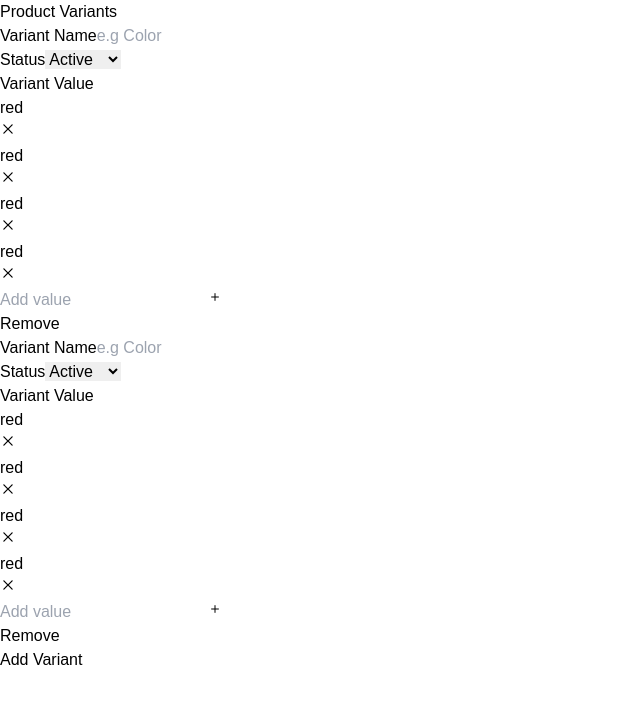
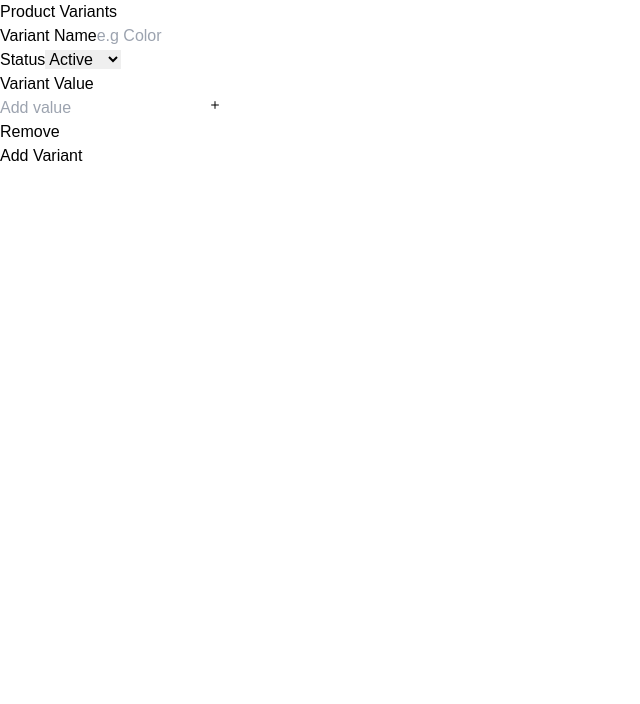
Before and after one commit to Iqra562/ProductVariantsManagement, a React (Vite) app: page / in a window 1280 px wide. Shown: the top 704 px of the page, without its empty margins (0-640 px from the left). Built offline with nearby package versions, Linux system fonts and the light colour scheme.

Commit message:
Update AddProductVariantsForm.jsx

```diff
--- a/src/components/AddProductVariantsForm/AddProductVariantsForm.jsx
+++ b/src/components/AddProductVariantsForm/AddProductVariantsForm.jsx
@@ -2,13 +2,15 @@ import React, { useEffect, useState } from "react";
 import { RxCross2 } from "react-icons/rx";
 import { IoIosAdd } from "react-icons/io";
 
-export default function AddProductVariantsForm(){
-    const [variantNumber, setVariantNumber] = useState(2);
+export default function AddProductVariantsForm() {
+  const [variantValue, setVariantValue] = useState("");
+  const [variantValues, setVariantValues] = useState({});
   const [variants, setVariants] = useState(() => {
     const savedVariants = localStorage.getItem("variants");
-        return savedVariants ? JSON.parse(savedVariants) : [];
+    return savedVariants
+      ? JSON.parse(savedVariants)
+      : [{ variantsName: "", values: [] }];
   });
-
   const handleProductVariant = (e, index) => {
     const variantName = e.target.value;
 
@@ -16,13 +18,49 @@ export default function AddProductVariantsForm(){
       const updatedVariants = [...prevVariants];
 
       if (!updatedVariants[index]) {
-                updatedVariants[index] = { [variantName]: [] };
+        updatedVariants[index] = { variantsName: variantName, values: [] };
       } else {
-                const oldKey = Object.keys(updatedVariants[index])[0];
-                updatedVariants[index] = { [variantName]: updatedVariants[index][oldKey] || [] };
+        updatedVariants[index] = {
+          ...updatedVariants[index],
+          variantsName: variantName,
+        };
       }
 
+      // localStorage.setItem("variants", JSON.stringify(updatedVariants));
+
+      return updatedVariants;
+    });
+  };
+  const handleVariantValues = (index) => {
+    if (!variantValue[index]) return;
+
+    setVariants((prevVariants) => {
+      const updatedVariants = [...prevVariants];
+
+      updatedVariants[index] = {
+        ...updatedVariants[index],
+        values: [...updatedVariants[index].values, variantValue[index]], // Use the correct value
+      };
+
       localStorage.setItem("variants", JSON.stringify(updatedVariants));
+
+      return updatedVariants;
+    });
+
+    setVariantValue((prevValues) => ({
+      ...prevValues,
+      [index]: "", // reset input field
+    }));
+  };
+
+  const addVariantForm = () => {
+    setVariants((prevVariants) => {
+      const updatedVariants = [
+        ...prevVariants,
+        { variantsName: "", values: [] },
+      ];
+
+      // localStorage.setItem("variants", JSON.stringify(updatedVariants));
 
       return updatedVariants;
     });
@@ -32,84 +70,84 @@ export default function AddProductVariantsForm(){
   useEffect(() => {
     localStorage.setItem("variants", JSON.stringify(variants));
   }, [variants]);
-    return(
+  return (
     <div className="mt-10 shadow-md shadow-gray-300 pb-2 px-5 rounded-lg ">
       <h1 className="font-bold text-2xl">Product Variants</h1>
       <div>
-    {Array.from({length:variantNumber},(_,index)=>(
-
+        {variants.map((variant, index) => (
           <div className=" flex  space-x-2 my-4" key={index}>
             <div className="flex flex-col w-full">
               <label className="text-gray-500 ">Variant Name</label>
-        <input type="text" placeholder="e.g Color" className=" outline-none border border-slate-400 rounded-md h-10 px-2 w-full"  onChange={(e)=>handleProductVariant(e,index)}/>
+              <input
+                type="text"
+                placeholder="e.g Color"
+                value={variant.variantsName}
+                className=" outline-none border border-slate-400 rounded-md h-10 px-2 w-full"
+                onChange={(e) => handleProductVariant(e, index)}
+              />
             </div>
             <div className="flex flex-col w-full">
               <label className="text-gray-500 ">Status</label>
-      <select name="cars" id="cars" className=" outline-none border border-slate-400 rounded-md h-10 px-2 w-full" >
+              <select
+                name="cars"
+                id="cars"
+                className=" outline-none border border-slate-400 rounded-md h-10 px-2 w-full"
+              >
                 <option value="active">Active</option>
                 <option value="inactive">Inactive</option>
-
               </select>
             </div>
             <div className="flex flex-col w-full ">
               <label className="text-gray-500 ">Variant Value</label>
               <div className="flex items-start space-x-2">
-        <div className="grid grid-cols-3 gap-1 w-full ">
-  <div className="flex justify-around p-2 bg-gray-200 rounded-full">
-    <p className="text-sm">red</p>
+                {variant.values.length > 0 && (
+                  <div className="flex flex-wrap  gap-1 w-full ">
+                    {variant.values.map((eachVariantValues, index) => (
+                      <div
+                        key={index}
+                        className="flex justify-around p-2 bg-gray-200 rounded-full"
+                      >
+                        <p className="text-sm">{eachVariantValues}</p>
                         <button className="text-red-700">
                           <RxCross2 className="text-sm" />
                         </button>
                       </div>
-  <div className="flex p-2 bg-gray-200 rounded-full">
-    <p className="text-sm">red</p>
-    <button className="text-red-700">
-      <RxCross2 className="text-sm" />
-    </button>
+                    ))}
                   </div>
-  <div className="flex p-2 bg-gray-200 rounded-full">
-    <p className="text-sm">red</p>
-    <button className="text-red-700">
-      <RxCross2 className="text-sm" />
-    </button>
-  </div>
-  <div className="flex p-2 bg-gray-200 rounded-full">
-    <p className="text-sm">red</p>
-    <button className="text-red-700">
-      <RxCross2 className="text-sm" />
-    </button>
-  </div>
-
-
-
-
-</div>
+                )}
                 <div className="relative  ">
                   <input
                     type="text"
                     placeholder="Add value"
                     className="outline-none border border-slate-400 rounded-md h-10 px-2 w-full"
+                    value={variantValue[index] || ""}
+                    onChange={(e) =>
+                      setVariantValue((prevValues) => ({
+                        ...prevValues,
+                        [index]: e.target.value,
+                      }))
+                    }
                   />
                   <button className="absolute top-1/3 right-3  flex items-center">
-    <IoIosAdd />
+                    <IoIosAdd onClick={() => handleVariantValues(index)} />
                   </button>
                 </div>
-
-
-
-
               </div>
             </div>
             <div className="flex  w-4/12 mt-6">
-
-        <button className="text-white bg-black  rounded h-10 w-full" >Remove</button>
+              <button className="text-white bg-black  rounded h-10 w-full">
+                Remove
+              </button>
             </div>
           </div>
         ))}
-<button className="text-white bg-black  px-4 py-2 rounded-lg  ">Add Variant</button>
+        <button
+          className="text-white bg-black  px-4 py-2 rounded-lg  "
+          onClick={addVariantForm}
+        >
+          Add Variant
+        </button>
       </div>
-
-
     </div>
-    )
+  );
 }
```
Lines whose indentation alone changed are shown as unchanged.
